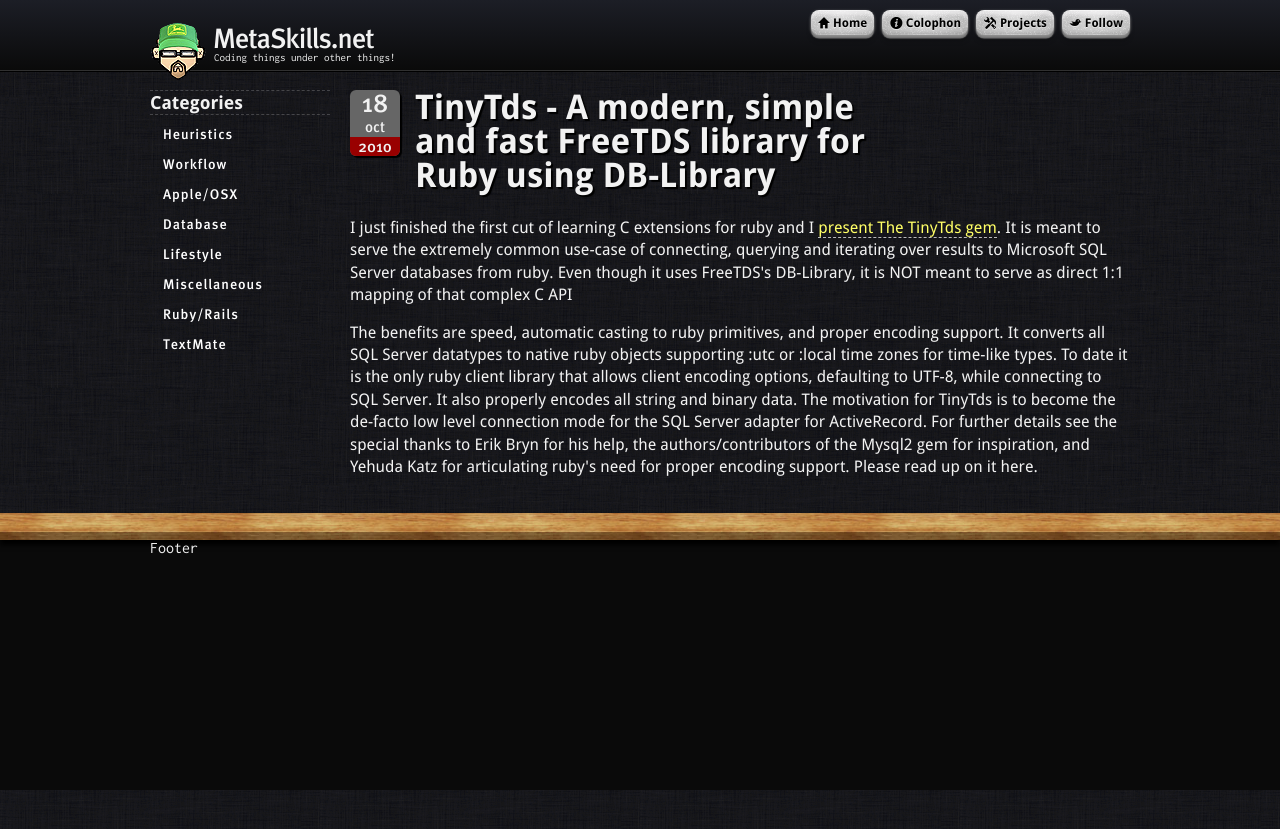
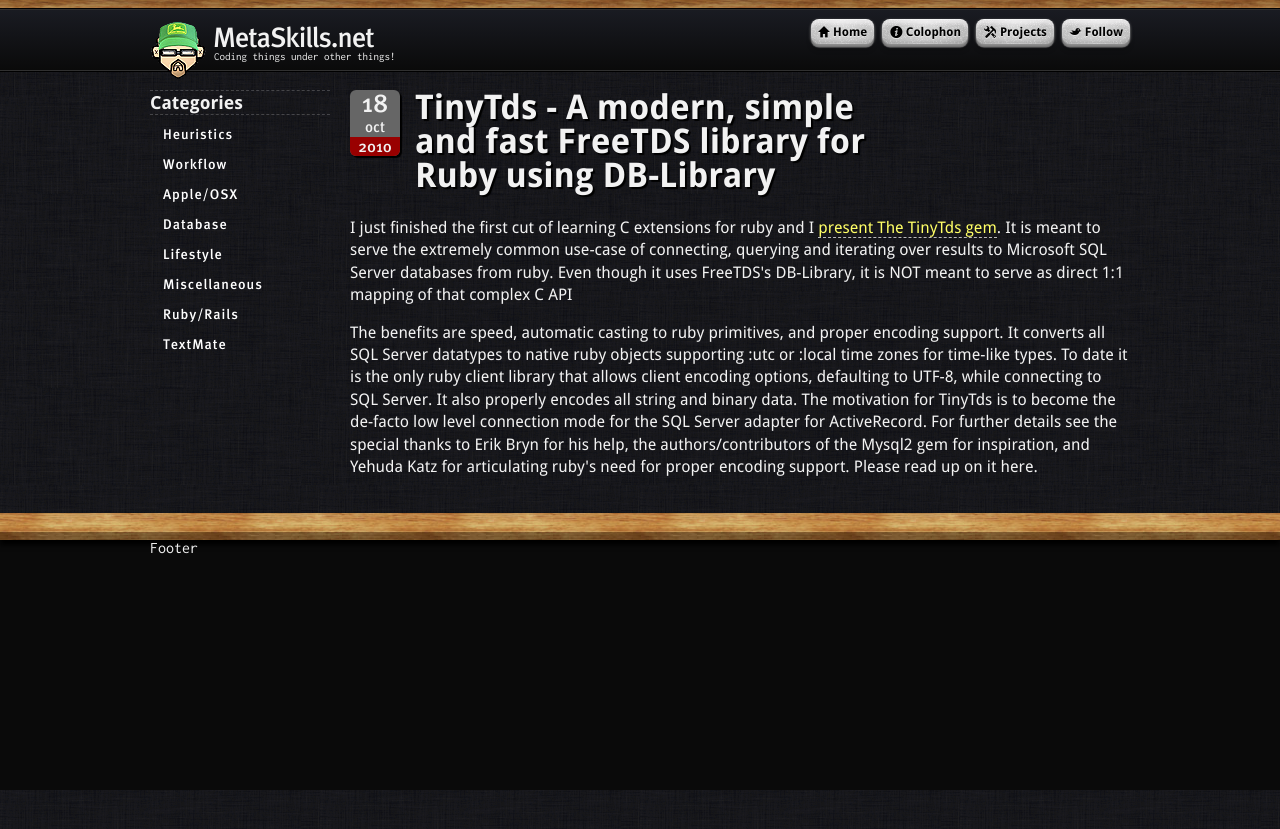
Before and after one commit to codefriendly/metaskills.net, a Jekyll site: the page built from _posts/2010-10-18-tinytds-a-modern-simple-and-fast-freetds-library-for-ruby-using-db-library.html, in a window 1280 px wide. Shown: the top 829 px of the page. Built offline with Jekyll 4.4.1, drawn with Linux system fonts in a browser that asks for light colours; comment, search, counter and statistics services are not loaded.

Commit message:
Add new footer psd to work on. Update build artifacts.

```diff
--- a/_includes/footer.html
+++ b/_includes/footer.html
@@ -1,2 +1,4 @@
 
-<div style="height:250px;">Footer</div>
+<div style="height:250px;">
+  Footer
+</div>
--- a/_layouts/post.html
+++ b/_layouts/post.html
@@ -13,6 +13,8 @@
   </header>
   {{ content }}
   <footer id="disqus_thread">
+    {% comment %}
     {% include disqus.html %}
+    {% endcomment %}
   </footer>
 </article>
--- a/_sass/site.scss
+++ b/_sass/site.scss
@@ -351,7 +351,6 @@
       background-position: left top;
       background-repeat: repeat-x;
       background-color: #000;
-      /*border-top: 1px solid #303030;*/
       border-bottom: 1px solid #000;
       @include vndr-box-shadow(0, 1px, 0, #303030);
     }
--- a/resource/site.css
+++ b/resource/site.css
@@ -71,6 +71,20 @@
     -moz-box-shadow: 0 1px 0 black;
     -ms-box-shadow: 0 1px 0 black;
     box-shadow: 0 1px 0 black; }
+    body header#mast:before {
+      display: block;
+      content: "\00a0";
+      width: 100%;
+      height: 8px;
+      background-image: url("/resource/footer.png");
+      background-position: left top;
+      background-repeat: repeat-x;
+      background-color: #000;
+      border-bottom: 1px solid #000;
+      -webkit-box-shadow: 0 1px 0 #303030;
+      -moz-box-shadow: 0 1px 0 #303030;
+      -ms-box-shadow: 0 1px 0 #303030;
+      box-shadow: 0 1px 0 #303030; }
     body header#mast div.content {
       width: 980px;
       margin: 0px auto;
@@ -78,11 +92,11 @@
       body header#mast div.content section#identity {
         float: left;
         width: 57px;
-        height: 80px; }
+        height: 70px; }
         body header#mast div.content section#identity div#avatar {
           position: fixed;
           width: 57px;
-          height: 80px;
+          height: 70px;
           background-image: url("/apple-touch-icon-57x57-precomposed.png");
           background-position: left bottom;
           background-repeat: no-repeat; }
@@ -90,13 +104,13 @@
           display: block;
           position: absolute; }
         body header#mast div.content section#identity div:nth-child(2) {
-          top: 21px;
+          top: 11px;
           left: 63px;
           font-family: MetaMedRoman, sans-serif;
           font-size: 28px;
           letter-spacing: -1px; }
         body header#mast div.content section#identity div:nth-child(3) {
-          top: 52px;
+          top: 42px;
           left: 64px;
           font-size: 11px; }
       body header#mast div.content nav {
@@ -183,6 +197,11 @@
         font-size: 14px; }
       body section#page section#content article#post footer#disqus_thread #dsq-comments-title {
         margin-top: 15px; }
+      body section#page section#content article#post footer#disqus_thread .dsq-full-comment .dsq-comment-header .dsq-header-avatar {
+        padding-left: 8px; }
+      body section#page section#content article#post footer#disqus_thread .dsq-full-comment .dsq-comment-header .dsq-comment-cite {
+        font-family: MetaMedRoman, sans-serif;
+        font-size: 16px; }
       body section#page section#content article#post footer#disqus_thread .dsq-full-comment .dsq-comment-body {
         position: relative;
         padding: 0 15px;
@@ -238,8 +257,8 @@
           border-top-color: #1c1e26;
           border: 11px solid transparent;
           border-bottom-color: #1c1e26; }
-      body section#page section#content article#post footer#disqus_thread .dsq-full-comment .dsq-editedtxt {
-        display: none; }
+        body section#page section#content article#post footer#disqus_thread .dsq-full-comment .dsq-comment-body .dsq-editedtxt {
+          display: none; }
     body section#page nav {
       z-index: 90;
       float: left;
```
Also changed, not shown: README.txt, 1 other file.
